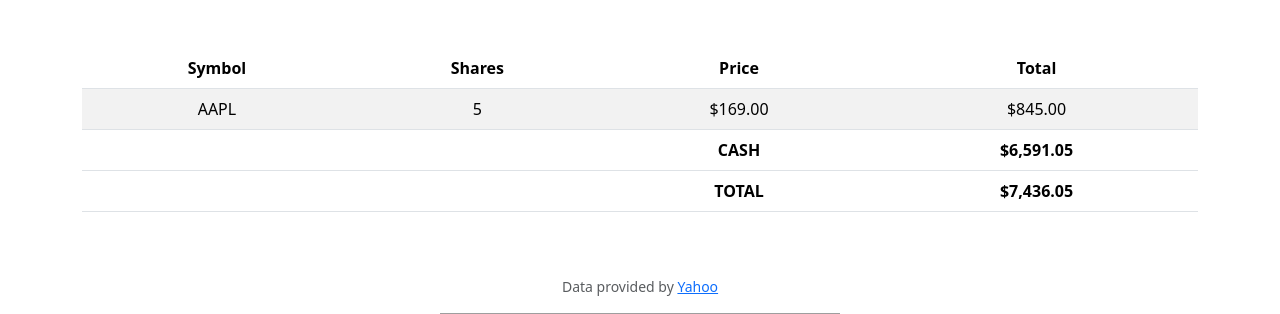
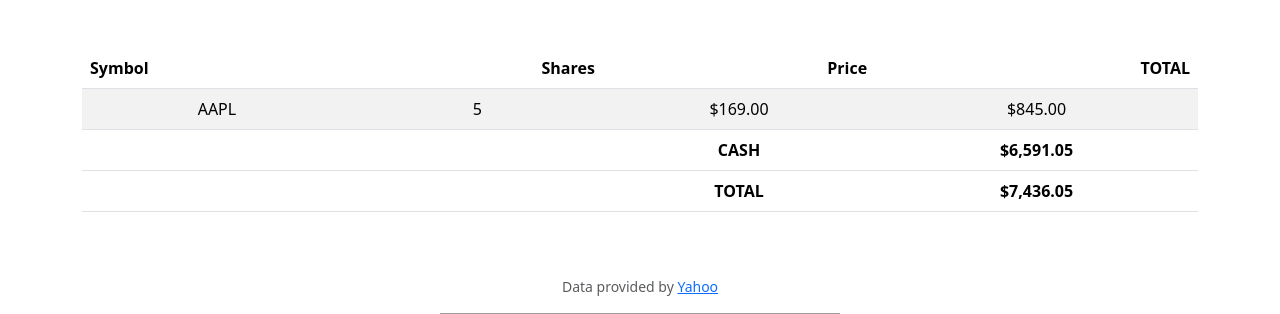
Before and after one commit to israel-obeata/cs50x-2024, a Flask app: page / in a window 1280 px wide. Shown: the part 76-390 px from the top of the page. Run offline with Flask 3, Linux system fonts and the light colour scheme; a user stored in the database is signed in; some libraries are stand-ins or nearby versions; grey boxes are pictures that could not be loaded.

Commit message:
Fri, Mar 8, 2024, 10:29 PM +08:00

```diff
--- a/finance/templates/index.html
+++ b/finance/templates/index.html
@@ -8,10 +8,10 @@
     <table class="table table-striped">
         <thead>
             <tr>
-                <th>Symbol</th>
-                <th>Shares</th>
-                <th>Price</th>
-                <th>Total</th>
+                <th class="text-start">Symbol</th>
+                <th class="text-end">Shares</th>
+                <th class="text-end">Price</th>
+                <th class="text-end">TOTAL</th>
             </tr>
         </thead>
         <tbody>
```
